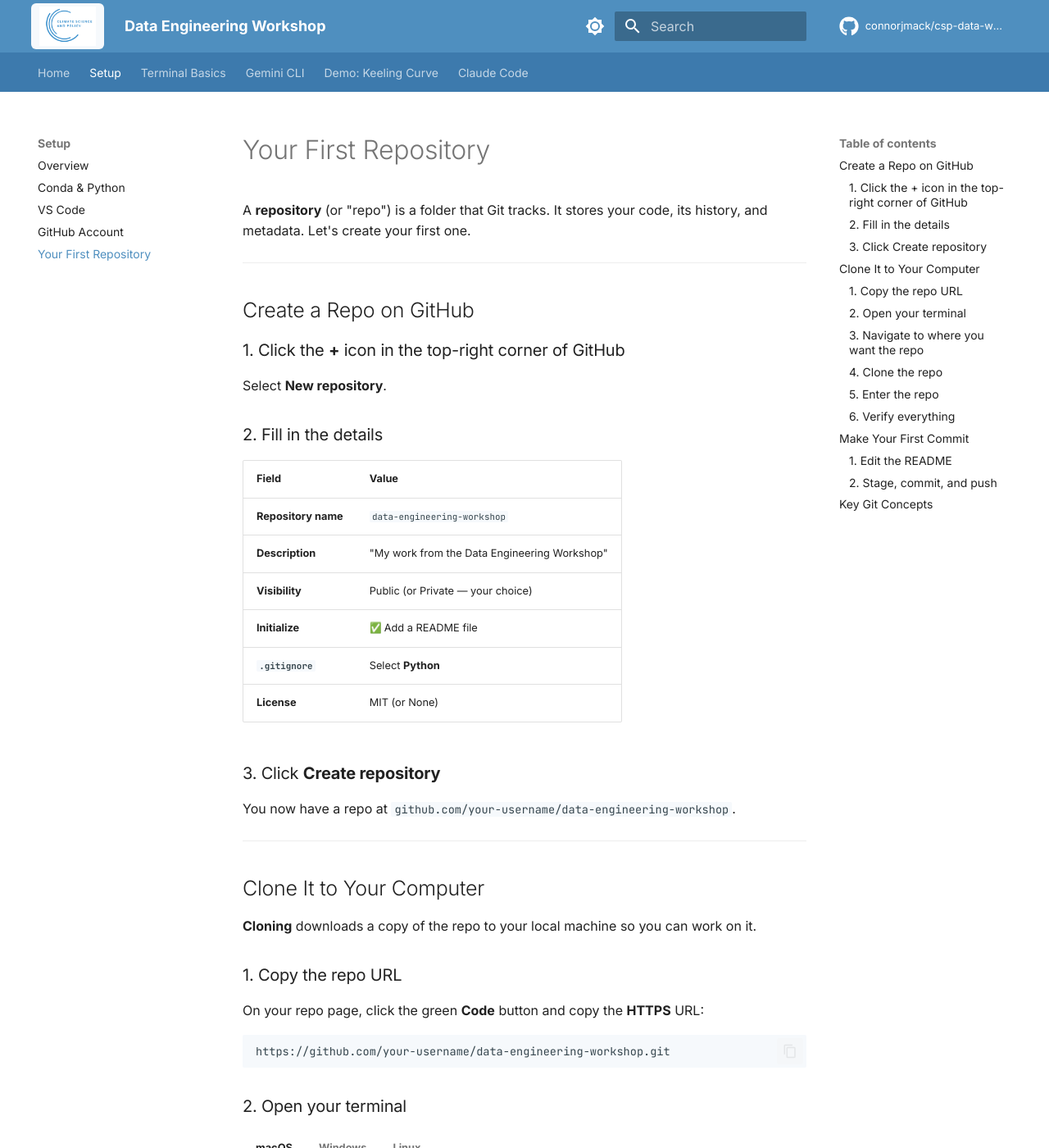
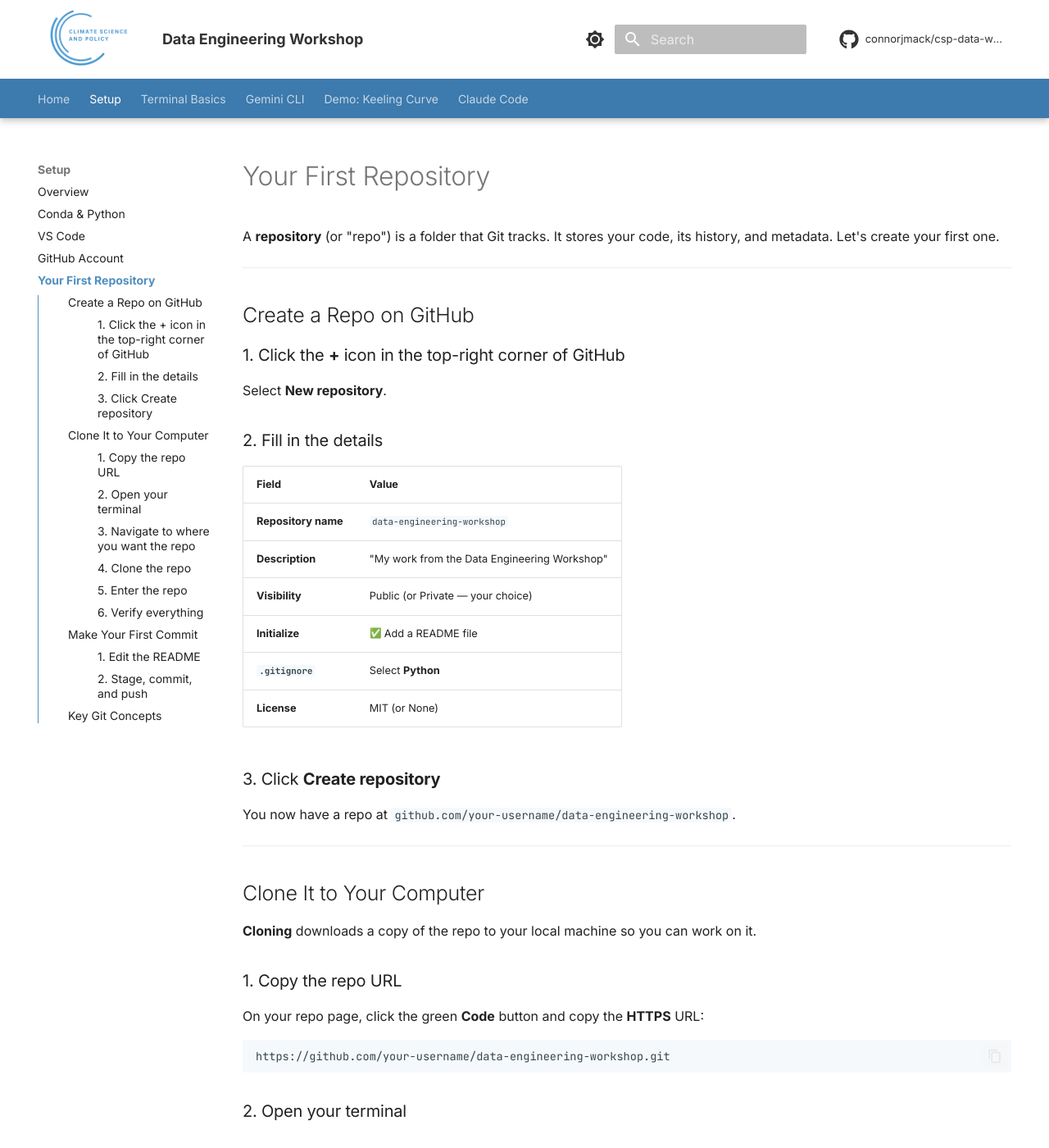
Before and after one commit to connorjmack/csp-data-workshop, an MkDocs documentation site: the page built from docs/modules/01c-first-repo.md, in a window 1280 px wide and 1400 px high. Shown: the whole window at 82% size. Built offline with MkDocs 1.6.1 and Material for MkDocs 9.7.7, drawn with Linux system fonts in a browser that asks for light colours; emoji names are drawn with the system emoji font; comment, search, counter and statistics services are not loaded.

Commit message:
changing layout

```diff
--- a/docs/stylesheets/extra.css
+++ b/docs/stylesheets/extra.css
@@ -22,22 +22,104 @@
   --md-accent-fg-color--transparent: #6ba3cf1a;
 }
 
+/* ---- Header background ---- */
+/* Make the header white instead of blue */
+.md-header {
+  background-color: #ffffff;
+  color: #333333;
+}
+
+/* Header text and icons should be dark on white background */
+.md-header__title,
+.md-header__button,
+.md-header__topic {
+  color: #333333;
+}
+
+.md-header__button svg {
+  fill: #333333;
+}
+
+/* Keep blue header in dark mode for contrast */
+[data-md-color-scheme="slate"] .md-header {
+  background-color: var(--md-primary-fg-color);
+  color: #ffffff;
+}
+
+[data-md-color-scheme="slate"] .md-header__title,
+[data-md-color-scheme="slate"] .md-header__button,
+[data-md-color-scheme="slate"] .md-header__topic {
+  color: #ffffff;
+}
+
+[data-md-color-scheme="slate"] .md-header__button svg {
+  fill: #ffffff;
+}
+
+/* ---- Sidebar Navigation ---- */
+/* Ensure all navigation sections are visible and properly indented */
+.md-nav--primary .md-nav__item--nested > .md-nav {
+  display: block !important;
+  visibility: visible !important;
+  max-height: none !important;
+}
+
+/* Make sure all sections are expanded by default */
+.md-nav__item--section {
+  display: block;
+}
+
+/* Keep section toggles rotated to show expanded state */
+.md-nav__item--nested > .md-nav__link .md-nav__icon {
+  transform: rotate(90deg);
+}
+
+/* Ensure nested navigation is always visible */
+.md-nav__item--nested > .md-nav__toggle:checked ~ .md-nav,
+.md-nav__item--nested > .md-nav {
+  max-height: none !important;
+}
+
+/* Better visual hierarchy for nested items */
+.md-nav__item .md-nav__item {
+  padding-left: 0.6rem;
+}
+
+.md-nav__item .md-nav__item .md-nav__item {
+  padding-left: 1.2rem;
+}
+
+/* Section titles should be bold */
+.md-nav__item--section > .md-nav__link {
+  font-weight: 600;
+  color: var(--md-primary-fg-color);
+}
+
+/* Active page highlight */
+.md-nav__link--active {
+  color: var(--md-accent-fg-color);
+  font-weight: 600;
+}
+
+/* Hover state */
+.md-nav__link:hover {
+  color: var(--md-accent-fg-color);
+}
+
 /* ---- Logo in header ---- */
 /* The CSP logo is a wide PNG with white background, so we need to
-   size it properly and make it look clean in the blue header bar. */
+   size it properly and make it look clean in the white header bar. */
 .md-header__button.md-logo img,
 .md-header__button.md-logo svg {
-  height: 2.4rem;
+  height: 4rem;
   width: auto;
-  max-width: 180px;
+  max-width: 280px;
   object-fit: contain;
 }
 
-/* Give the logo area a white pill background so the logo is legible */
+/* Remove the white pill background since header is now white */
 .md-header__button.md-logo {
   padding: 0.2rem 0.5rem;
-  background: rgba(255, 255, 255, 0.95);
-  border-radius: 6px;
   display: inline-flex;
   align-items: center;
   margin-right: 0.25rem;
--- a/mkdocs.yml
+++ b/mkdocs.yml
@@ -25,13 +25,16 @@ theme:
         name: Switch to light mode
   features:
     - navigation.tabs
+    - navigation.tabs.sticky
     - navigation.sections
     - navigation.expand
+    - navigation.indexes
     - navigation.top
     - navigation.footer
     - content.code.copy
     - content.code.annotate
     - toc.follow
+    - toc.integrate
     - search.suggest
     - search.highlight
   icon:
```
